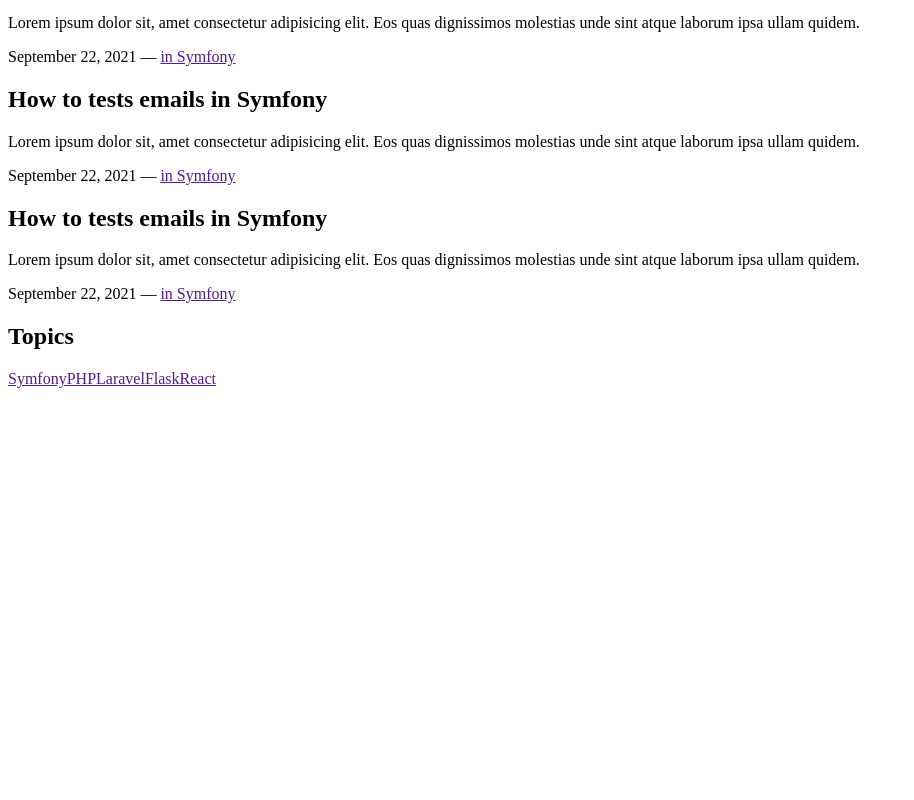
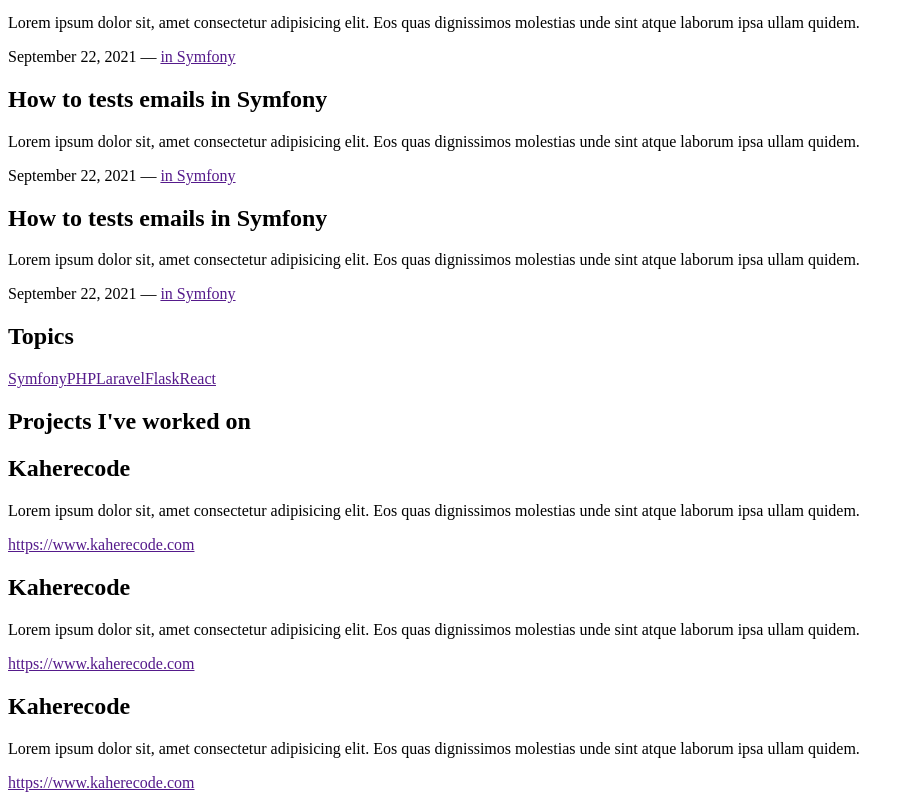
Before and after one commit to alioukahere/alioukahere.dev, a Gatsby site: page / in a window 1280 px wide. Shown: the part 2109-2909 px from the top of the page, without its empty margins (0-914 px from the left). Before the commit the page ends 2505 px from the top, so only its background shows below. Built offline with nearby package versions, Linux system fonts and the light colour scheme; Gatsby itself is replaced by a stand-in of ours.

Commit message:
homepage projects section

```diff
--- /dev/null
+++ b/src/components/projectCard.js
@@ -0,0 +1,20 @@
+import * as React from 'react'
+
+export default function Project() {
+  return (
+    <div className='p-6 bg-white rounded-xl'>
+      <h2 className='font-bold text-xl hover:text-blue-700 hover:underline'>
+        Kaherecode
+      </h2>
+      <p className='text-gray-700 mt-4'>
+        Lorem ipsum dolor sit, amet consectetur adipisicing elit. Eos quas
+        dignissimos molestias unde sint atque laborum ipsa ullam quidem.
+      </p>
+      <span className='text-sm inline-block mt-4'>
+        <a href='' className='text-blue-700 hover:underline'>
+          https://www.kaherecode.com
+        </a>
+      </span>
+    </div>
+  )
+}
--- a/src/components/tutorialsList.js
+++ /dev/null
@@ -1,5 +0,0 @@
-import * as React from 'react'
-
-export default function TutorialsList() {
-  return <></>
-}
--- a/src/pages/index.js
+++ b/src/pages/index.js
@@ -2,6 +2,7 @@
 import { Helmet } from 'react-helmet'
 
 import Header from '../components/header'
+import Project from '../components/projectCard'
 import Tutorial from '../components/tutorialCard'
 import imageOfMe from '../images/me.png'
 
@@ -59,7 +60,7 @@
         </div>
       </div>
 
-      <div className='container px-4 mx-auto xl:flex'>
+      <div className='container px-4 mx-auto py-8 xl:flex'>
         <div className='xl:w-2/3'>
           <div className='flex justify-between items-center'>
             <h2 className='text-2xl font-bold'>Latest Tutorials</h2>
@@ -124,6 +125,23 @@
           </div>
         </div>
       </div>
+
+      <div className='container px-4 mx-auto py-8'>
+        <div className='flex justify-between items-center'>
+          <h2 className='text-2xl font-bold'>Projects I've worked on</h2>
+        </div>
+        <div className='-mx-3 flex flex-wrap mt-6'>
+          <div className='md:w-1/2 lg:w-1/3 p-3'>
+            <Project />
+          </div>
+          <div className='md:w-1/2 lg:w-1/3 p-3'>
+            <Project />
+          </div>
+          <div className='md:w-1/2 lg:w-1/3 p-3'>
+            <Project />
+          </div>
+        </div>
+      </div>
     </main>
   )
 }
```
